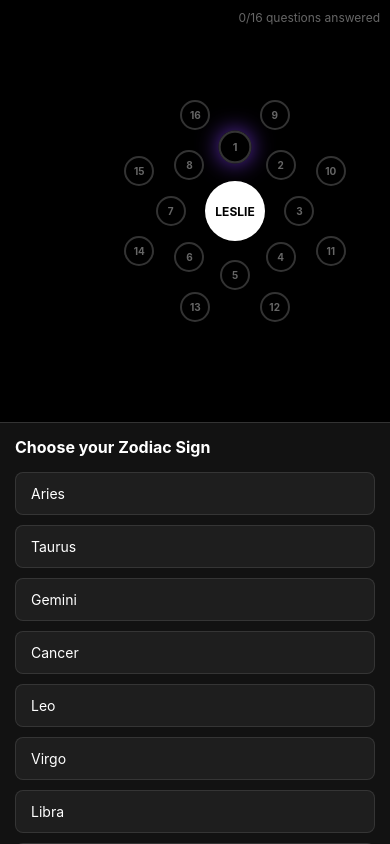
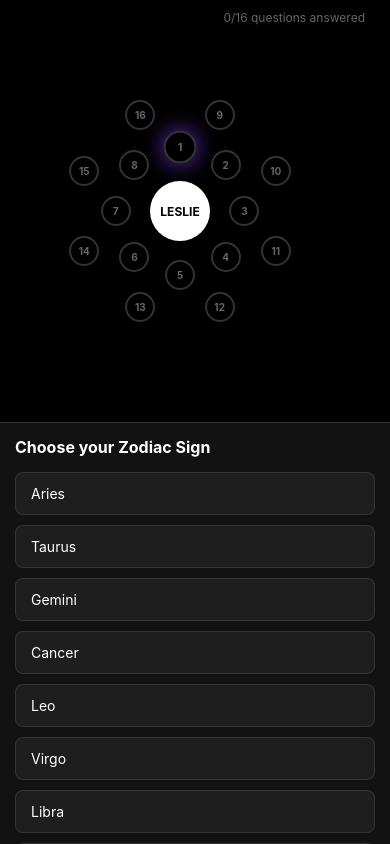
Before and after one commit to behole/strallagee-2, a website: page public/index.html in a window 390 px wide. Drawn offline with Linux system fonts and the light colour scheme.

Commit message:
Fix mobile centering: make wheel container full width to center to screen
Co-authored-by: Amp <amp@ampcode.com>
Amp-Thread-ID: https://ampcode.com/threads/T-13f2c27d-5004-40c9-9f46-4d569495cee0

```diff
--- a/public/index.html
+++ b/public/index.html
@@ -209,24 +209,22 @@
             .wheel-container {
                 flex: 1;
                 min-height: 50vh;
-                padding: 20px;
+                padding: 0;
                 display: flex;
                 align-items: center;
                 justify-content: center;
                 position: relative;
-                width: 100%;
-                max-width: 100vw;
+                width: 100vw;
                 box-sizing: border-box;
                 overflow: visible;
+                margin-left: -20px;
+                margin-right: -20px;
             }
 
             .sacred-wheel {
                 width: min(80vw, 350px);
                 height: min(80vw, 350px);
                 position: relative;
-                margin: 0 auto;
-                left: 50%;
-                transform: translateX(-50%);
             }
 
             .center-node {
@@ -269,15 +267,15 @@
 
         @media (max-width: 480px) {
             .wheel-container {
-                padding: 15px;
+                padding: 0;
                 min-height: 45vh;
+                margin-left: -15px;
+                margin-right: -15px;
             }
 
             .sacred-wheel {
                 width: min(75vw, 280px);
                 height: min(75vw, 280px);
-                left: 50%;
-                transform: translateX(-50%);
             }
 
             .center-node {
```
